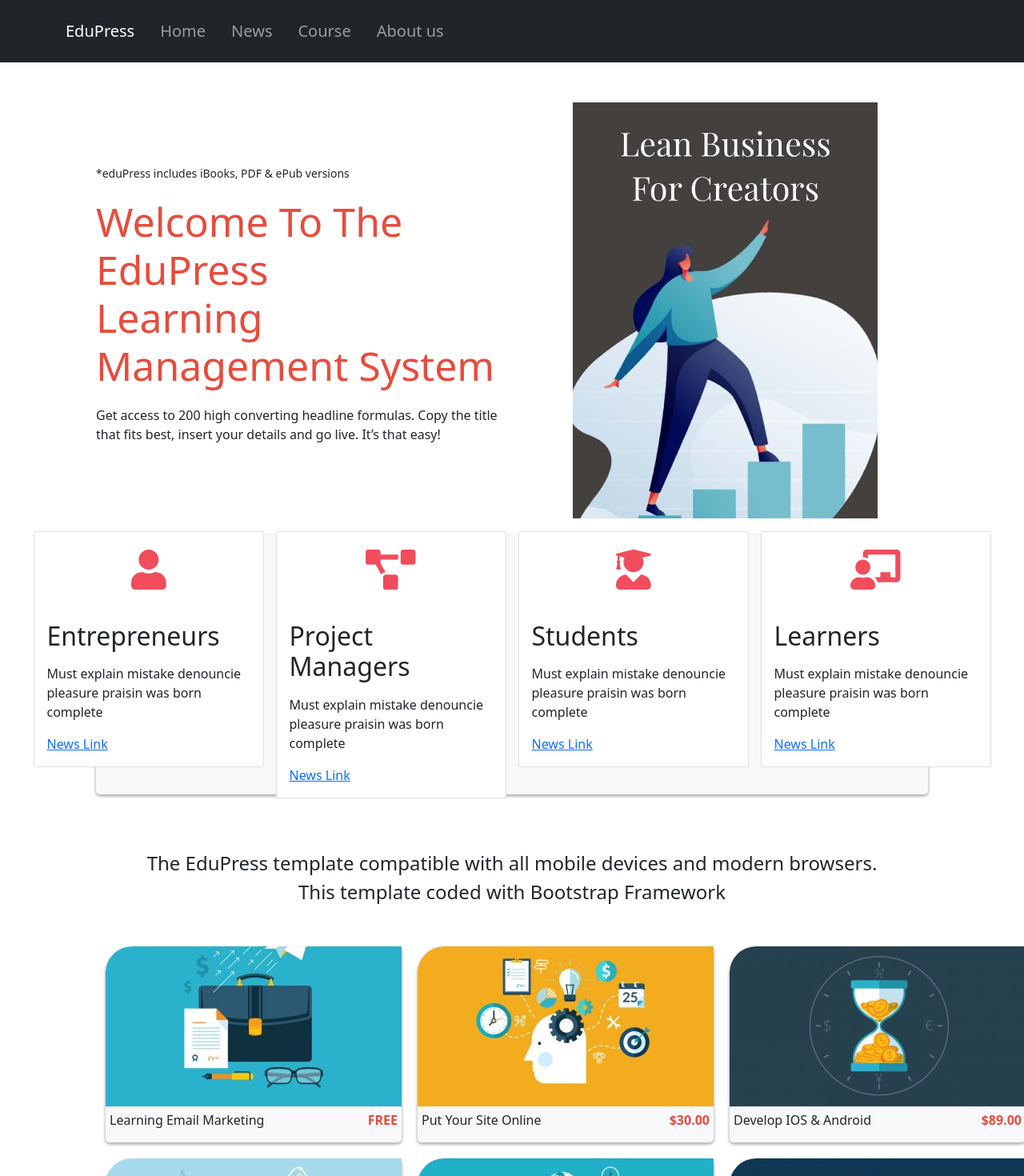
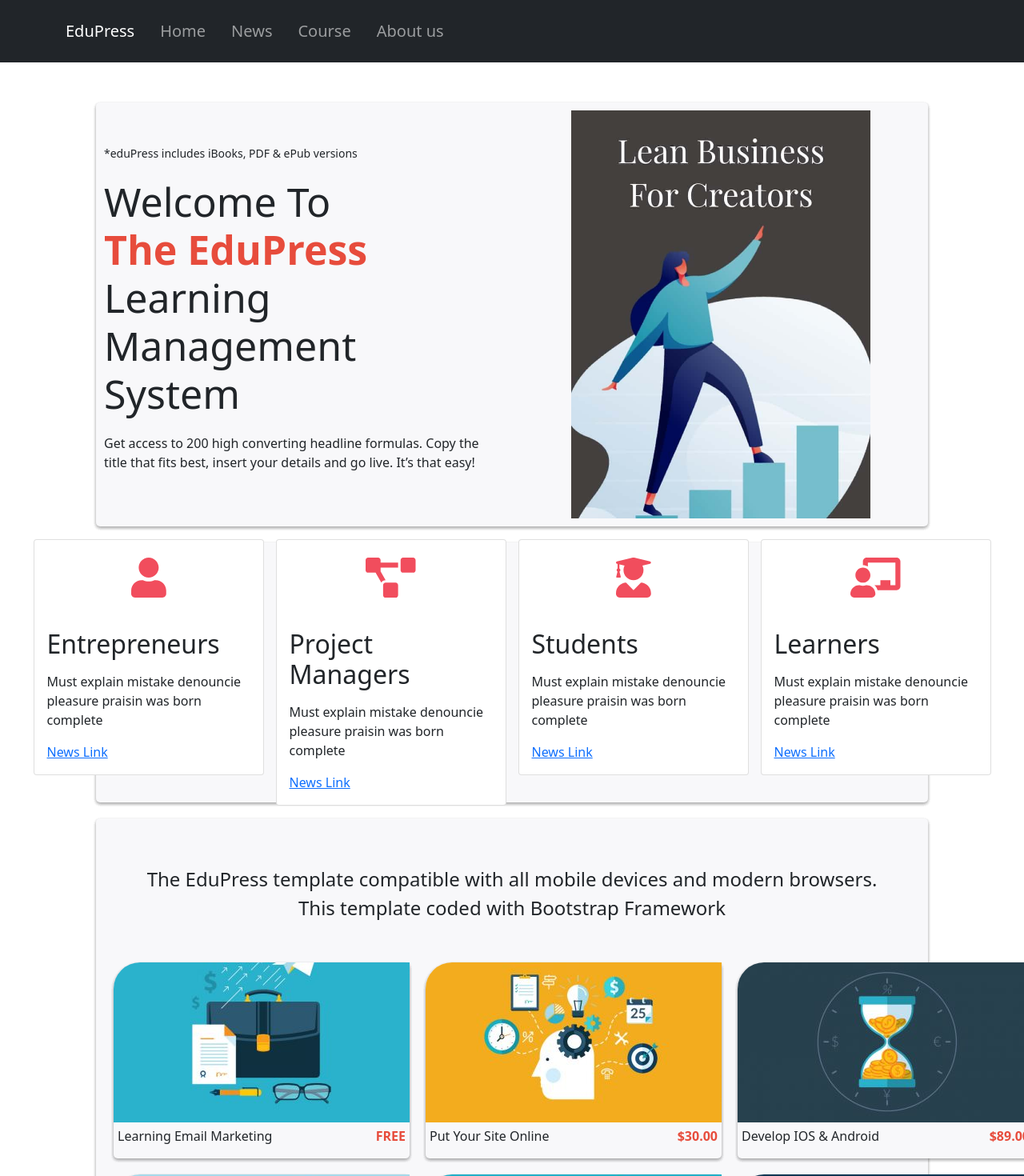
Before and after one commit to AdilMahmoudRion/edu-press, a React (Create React App) app: page /home in a window 1280 px wide. Shown: the top 1470 px of the page at 80% size. Built offline with nearby package versions, Linux system fonts and the light colour scheme.

Commit message:
header edit

```diff
--- a/src/Components/AboutUs/AboutUs.css
+++ b/src/Components/AboutUs/AboutUs.css
@@ -5,6 +5,9 @@
 .title {
   display: flex;
   align-items: center;
+}
+.title span {
+  color: #e74c3c;
 }
 
 .about-details {
--- a/src/Components/AboutUs/AboutUs.js
+++ b/src/Components/AboutUs/AboutUs.js
@@ -16,7 +16,7 @@ const AboutUs = () => {
         <div className="p-4 title">
           <h1>
             We share knowledge with
-            <br /> the world
+            <br /> <span>the world</span>
           </h1>
         </div>
         <div className="p-4">
--- a/src/Components/Home/Home.css
+++ b/src/Components/Home/Home.css
@@ -12,10 +12,25 @@
     margin: 20px 0;
 
 }
+.Header-section{
+    padding: 10px;
+     background: rgb(248, 248, 250);
+      border-radius: 5px;
+        box-shadow:
+		0 2px 4px rgba(0,0,0,0.07),
+		0 2px 4px rgba(0,0,0,0.07),
+		0 2px 4px rgba(0,0,0,0.07),
+		0 2px 4px rgba(0,0,0,0.07),
+		0 2px 4px rgba(0,0,0,0.07),
+		0 2px 4px rgba(0,0,0,0.07);
+}
 .header{
-color: #e74c3c;
 font-size: 50px;
 
+}
+.header span{
+color: #e74c3c;
+font-weight: bold;
 }
 .header-information Button{
 margin-top: 30px;
--- a/src/Components/Home/Home.js
+++ b/src/Components/Home/Home.js
@@ -8,12 +8,14 @@ import AboutUs from "../AboutUs/AboutUs";
 const Home = () => {
   return (
     <div className="container container-div">
-      <div>
+      <div className="Header-section">
         <Row>
           <Col className="header-information">
             <small>*eduPress includes iBooks, PDF & ePub versions</small>
             <h1 className="header">
-              Welcome To The EduPress<br/>  Learning Management System
+              Welcome To <br />
+              <span>The EduPress</span>
+              <br /> Learning Management System
             </h1>
             <p>
               Get access to 200 high converting headline formulas. Copy the
@@ -30,7 +32,7 @@ const Home = () => {
         {/* call service section */}
         <Service></Service>
       </div>
-      <div>
+      <div className="Header-section">
         {/* Call popular course section */}
         <Course></Course>
       </div>
```
